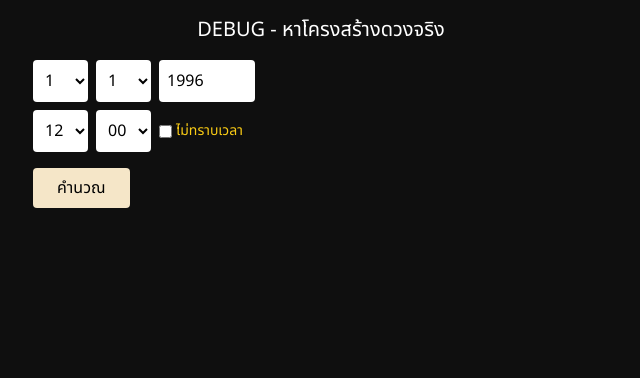
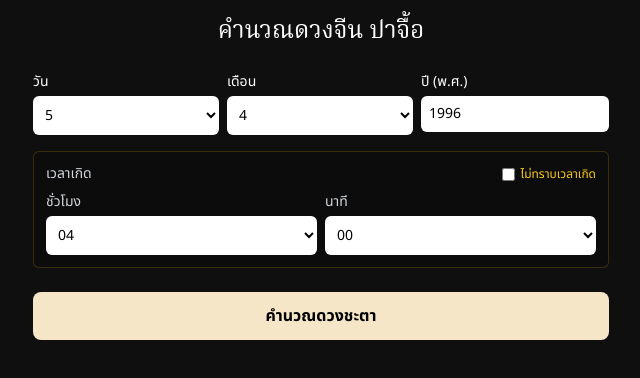
Before and after one commit to benzchawadol/bazi-income-app, a Next.js app: page / in a window 1280 px wide. Shown: the top 378 px of the page, without its empty margins (319-959 px from the left). Built offline with nearby package versions, Linux system fonts and the light colour scheme.

Commit message:
สุดท้ายละ

```diff
--- a/app/page.tsx
+++ b/app/page.tsx
@@ -8,9 +8,9 @@
 
 export default function Home() {
   const [year, setYear] = useState<number>(beToAd(1996));
-  const [month, setMonth] = useState<number>(1);
-  const [day, setDay] = useState<number>(1);
-  const [hour, setHour] = useState<number>(12);
+  const [month, setMonth] = useState<number>(4);
+  const [day, setDay] = useState<number>(5);
+  const [hour, setHour] = useState<number>(4);
   const [minute, setMinute] = useState<number>(0);
   const [unknownTime, setUnknownTime] = useState<boolean>(false);
   const [result, setResult] = useState<any>(null);
@@ -22,58 +22,117 @@
   function handleCalculate() {
     setError(null);
     try {
-      const raw = calculateBaziReal({ year, month, day, hour: unknownTime ? 12 : hour, minute: unknownTime ? 0 : minute });
-      console.log("RAW RESULT FROM lib/bazi.ts:", raw);
-      // ถ้าไม่ทราบเวลา เราจะซ่อนเสาชั่วโมง
+      // ถ้าไม่ทราบเวลา เราใช้เที่ยง (12:00) คำนวณไปก่อนเพื่อให้ได้ ปี เดือน วัน ที่ถูกต้อง
+      const calcHour = unknownTime ? 12 : hour;
+      const calcMinute = unknownTime ? 0 : minute;
+      const raw = calculateBaziReal({ year, month, day, hour: calcHour, minute: calcMinute });
+
       if (unknownTime) {
-        setResult({ ...raw, hour: null, hourPillar: null, isUnknownTime: true, _raw: raw });
+        setResult({ ...raw, hour: null, isUnknownTime: true });
       } else {
-        setResult({ ...raw, isUnknownTime: false, _raw: raw });
+        setResult({ ...raw, isUnknownTime: false });
       }
+      setTimeout(() => reportRef.current?.scrollIntoView({ behavior: "smooth" }), 100);
     } catch (e: any) {
-      setError(e.message);
+      setError(e.message || "คำนวณไม่ได้");
     }
   }
+
+  const PillarCard = ({ pillar, label }: { pillar: any, label: string }) => {
+    if (!pillar) {
+      return (
+        <div className="border border-yellow-500/50 bg-yellow-500/10 rounded-lg p-3 text-center">
+          <div className="text-[10px] text-yellow-200/60 mb-1">{label}</div>
+          <div className="font-bold text-yellow-400">ไม่ทราบ</div>
+          <div className="text-[10px] text-yellow-200/50 mt-1">ชั่วโมงเกิด</div>
+        </div>
+      );
+    }
+    return (
+      <div className="border border-white/15 bg-white/[0.03] rounded-lg p-3 text-center">
+        <div className="text-[10px] text-white/50 mb-1">{label}</div>
+        <div className="font-bold text-white text-[13px] leading-tight">{pillar.stemTh}</div>
+        <div className="font-bold text-white/80 text-[13px] leading-tight">{pillar.branchTh}</div>
+        <div className="text-[10px] text-white/40 mt-1">{pillar.element} · {pillar.yinYang}</div>
+      </div>
+    );
+  };
 
   return (
     <main className="min-h-screen bg-[#0f0f0f] text-white p-4">
       <div className="max-w-xl mx-auto">
-        <h1 className="text-xl text-center mb-4">DEBUG - หาโครงสร้างดวงจริง</h1>
+        <h1 className="text-2xl text-center mb-6 font-serif">คำนวณดวงจีน ปาจื้อ</h1>
 
-        <div className="flex gap-2 mb-2">
-          <select value={day} onChange={e=>setDay(parseInt(e.target.value))} className="bg-white text-black p-2 rounded">
-            {Array.from({length: maxDay}, (_,i)=>i+1).map(d=><option key={d} value={d}>{d}</option>)}
-          </select>
-          <select value={month} onChange={e=>setMonth(parseInt(e.target.value))} className="bg-white text-black p-2 rounded">
-            {Array.from({length:12}, (_,i)=>i+1).map(m=><option key={m} value={m}>{m}</option>)}
-          </select>
-          <input type="number" value={year+543} onChange={e=>setYear(beToAd(parseInt(e.target.value)||0))} className="bg-white text-black p-2 rounded w-24" />
-        </div>
-
-        <div className="flex gap-2 mb-4 items-center">
-          <select value={hour} onChange={e=>setHour(parseInt(e.target.value))} disabled={unknownTime} className="bg-white text-black p-2 rounded disabled:opacity-30">
-            {Array.from({length:24}, (_,i)=>i).map(h=><option key={h} value={h}>{h.toString().padStart(2,"0")}</option>)}
-          </select>
-          <select value={minute} onChange={e=>setMinute(parseInt(e.target.value))} disabled={unknownTime} className="bg-white text-black p-2 rounded disabled:opacity-30">
-            {Array.from({length:60}, (_,i)=>i).map(m=><option key={m} value={m}>{m.toString().padStart(2,"0")}</option>)}
-          </select>
-          <label className="text-yellow-400 text-sm flex items-center gap-1">
-            <input type="checkbox" checked={unknownTime} onChange={e=>setUnknownTime(e.target.checked)} />
-            ไม่ทราบเวลา
+        <div className="flex gap-2 mb-4">
+          <label className="flex flex-col gap-1 text-sm flex-1">
+            วัน
+            <select value={day} onChange={e=>setDay(parseInt(e.target.value,10))} className="rounded-md bg-white text-black px-2 py-2">
+              {Array.from({length: maxDay}, (_,i)=>i+1).map(d=><option key={d} value={d}>{d}</option>)}
+            </select>
+          </label>
+          <label className="flex flex-col gap-1 text-sm flex-1">
+            เดือน
+            <select value={month} onChange={e=>setMonth(parseInt(e.target.value,10))} className="rounded-md bg-white text-black px-2 py-2">
+              {Array.from({length:12}, (_,i)=>i+1).map(m=><option key={m} value={m}>{m}</option>)}
+            </select>
+          </label>
+          <label className="flex flex-col gap-1 text-sm flex-1">
+            ปี (พ.ศ.)
+            <input type="number" value={year+543} onChange={e=>setYear(beToAd(parseInt(e.target.value)||0))} className="rounded-md bg-white text-black px-2 py-2" />
           </label>
         </div>
 
-        <button onClick={handleCalculate} className="bg-[#f5e6c8] text-black px-6 py-2 rounded">คำนวณ</button>
+        <div className="flex flex-col gap-2 border border-yellow-500/20 rounded-md p-3 bg-black/20 mb-4">
+          <div className="flex items-center justify-between">
+            <span className="text-sm text-gray-300">เวลาเกิด</span>
+            <label className="flex items-center gap-1.5 text-xs cursor-pointer text-yellow-400">
+              <input type="checkbox" checked={unknownTime} onChange={e=>setUnknownTime(e.target.checked)} className="rounded" />
+              ไม่ทราบเวลาเกิด
+            </label>
+          </div>
+          <div className={`flex gap-2 ${unknownTime ? "opacity-30 pointer-events-none" : ""}`}>
+            <label className="flex flex-col gap-1 text-sm text-gray-300 flex-1">
+              ชั่วโมง
+              <select value={hour} onChange={e=>setHour(parseInt(e.target.value,10))} disabled={unknownTime} className="rounded-md bg-white text-black px-2 py-2">
+                {Array.from({length:24}, (_,i)=>i).map(h=><option key={h} value={h}>{h.toString().padStart(2,"0")}</option>)}
+              </select>
+            </label>
+            <label className="flex flex-col gap-1 text-sm text-gray-300 flex-1">
+              นาที
+              <select value={minute} onChange={e=>setMinute(parseInt(e.target.value,10))} disabled={unknownTime} className="rounded-md bg-white text-black px-2 py-2">
+                {Array.from({length:60}, (_,i)=>i).map(m=><option key={m} value={m}>{m.toString().padStart(2,"0")}</option>)}
+              </select>
+            </label>
+          </div>
+          {unknownTime && <p className="text-[11px] text-gray-400">* จะคำนวณแบบ 3 เสาหลัก (ไม่รวมเสาชั่วโมง) ความแม่นยำ 75%</p>}
+        </div>
 
-        {error && <p className="text-red-300 mt-2">{error}</p>}
+        {error && <p className="mt-3 text-sm text-red-300">{error}</p>}
+
+        <button onClick={handleCalculate} className="mt-2 w-full rounded-lg bg-[#f5e6c8] px-6 py-3 font-bold text-black">
+          คำนวณดวงชะตา
+        </button>
 
         {result && (
-          <div ref={reportRef} className="mt-6 bg-white/10 p-4 rounded text-xs overflow-auto">
-            <h3 className="text-sm font-bold mb-2">โครงสร้างดวงจริงจาก lib/bazi.ts:</h3>
-            <pre className="whitespace-pre-wrap break-all">{JSON.stringify(result._raw, null, 2)}</pre>
-            <div className="mt-4 p-2 bg-black/50 rounded">
-              <p>Keys: {Object.keys(result._raw).join(", ")}</p>
+          <div ref={reportRef} className="mt-8 rounded-xl bg-black/60 border border-yellow-700/30 p-4">
+            <h2 className="font-serif text-center text-white mb-4">
+              สี่เสาหลัก (Four Pillars) {result.isUnknownTime ? "(3 เสา - ไม่ทราบเวลา)" : ""}
+            </h2>
+            <div className="grid grid-cols-2 sm:grid-cols-4 gap-3">
+              <PillarCard pillar={result.year} label="ปีเกิด" />
+              <PillarCard pillar={result.month} label="เดือน" />
+              <PillarCard pillar={result.day} label="วันเกิด" />
+              <PillarCard pillar={result.hour} label="เวลา" />
             </div>
+            {result.isUnknownTime ? (
+              <p className="mt-4 text-[11px] text-center text-yellow-200/70">
+                * วิเคราะห์อาชีพและความมั่งคั่งด้วย 3 เสาหลัก (ปี เดือน วัน) ตามหลักสำหรับผู้ไม่ทราบเวลาเกิด
+              </p>
+            ) : (
+              <div className="mt-4 text-[11px] text-center text-white/40">
+                ธาตุหลัก: {result.dayMaster?.element} | ธาตุเด่น: ไม้ {result.elementPercent?.wood}% ไฟ {result.elementPercent?.fire}%
+              </div>
+            )}
           </div>
         )}
       </div>
```
